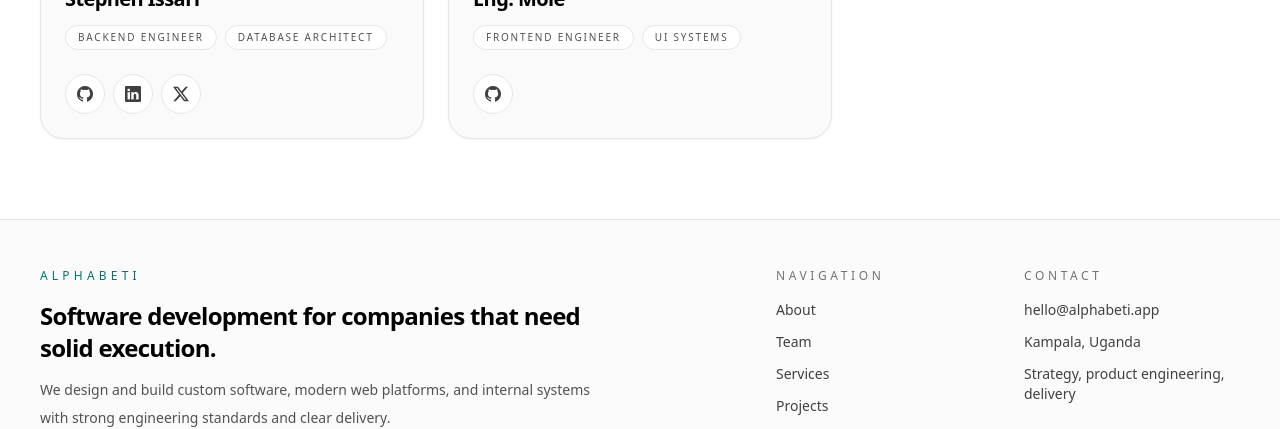
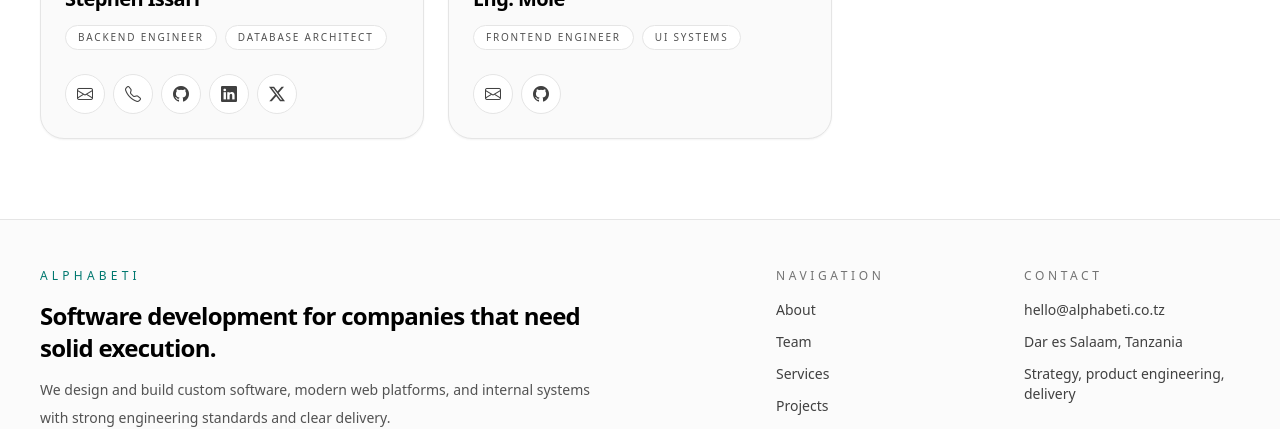
Before and after one commit to alphabeti-inc/alphabeti, a Next.js app: page /team in a window 1280 px wide. Shown: the part 1064-1493 px from the top of the page. Built offline with nearby package versions, Linux system fonts and the light colour scheme.

Commit message:
- contact info

```diff
--- a/app/contact/page.tsx
+++ b/app/contact/page.tsx
@@ -29,10 +29,10 @@ export default function ContactPage() {
             Reach out with your product idea, current system challenge, or delivery gap. We can help assess scope and recommend the next practical step.
           </p>
           <a
-            href="mailto:hello@alphabeti.app"
+            href="mailto:hello@alphabeti.co.tz"
             className="mt-8 inline-flex rounded-full bg-primary-600 px-6 py-3 text-sm font-semibold text-main-0 transition hover:bg-primary-700"
           >
-            hello@alphabeti.app
+            hello@alphabeti.co.tz
           </a>
         </div>
 
--- a/app/team/page.tsx
+++ b/app/team/page.tsx
@@ -3,6 +3,13 @@ import { TeamMember } from '@/components/TeamMember'
 type SocialLink = {
   label: string
   href: string
+  iconClass: string
+}
+
+type ContactInfo = {
+  label: string
+  value: string
+  href?: string
   iconClass: string
 }
 
@@ -12,6 +19,7 @@ type TeamMemberData = {
   github: string
   imageSrc: string
   socials?: SocialLink[]
+  contacts?: ContactInfo[]
 }
 
 const teamMembers: TeamMemberData[] = [
@@ -28,12 +36,34 @@ const teamMembers: TeamMemberData[] = [
       },
       { label: 'X', href: 'https://x.com/your-handle', iconClass: 'bi-twitter-x' },
     ],
+    contacts: [
+      {
+        label: 'Email',
+        value: 'stephen@alphabeti.co.tz',
+        href: 'mailto:stephen@alphabeti.co.tz',
+        iconClass: 'bi-envelope',
+      },
+      {
+        label: 'Phone',
+        value: '+256 700 000000',
+        href: 'tel:+256700000000',
+        iconClass: 'bi-telephone',
+      },
+    ],
   },
   {
     name: 'Eng. Mole ',
     roles: ['Frontend Engineer', 'UI Systems'],
     github: 'https://github.com/molegrace',
     imageSrc: 'https://avatars.githubusercontent.com/u/246514810?v=4',
+    contacts: [
+      {
+        label: 'Email',
+        value: 'mole@alphabeti.co.tz',
+        href: 'mailto:mole@alphabeti.co.tz',
+        iconClass: 'bi-envelope',
+      },
+    ],
   },
 ]
 
--- a/components/TeamMember.jsx
+++ b/components/TeamMember.jsx
@@ -10,9 +10,20 @@ export function TeamMember({ member }) {
     ...(member.socials ?? []),
   ]
 
+  const contacts = member.contacts ?? []
+
+  const allLinks = [
+    ...contacts.map((contact) => ({
+      label: contact.label,
+      href: contact.href,
+      iconClass: contact.iconClass,
+      title: contact.value,
+    })),
+    ...links,
+  ]
+
   return (
     <article className="group overflow-hidden rounded-3xl border border-main-200 bg-main-50 shadow-xs transition hover:-translate-y-1 hover:shadow-lg">
-
       {/* Image */}
       <div className="relative aspect-square overflow-hidden bg-linear-to-br from-main-200 via-main-100 to-primary-100">
         <Image
@@ -24,13 +35,11 @@ export function TeamMember({ member }) {
           priority={false}
         />
 
-        {/* Soft overlay */}
         <div className="absolute inset-0 bg-linear-to-t from-black/20 via-transparent to-transparent" />
       </div>
 
       {/* Content */}
       <div className="space-y-5 p-6">
-
         {/* Name + Roles */}
         <div className="space-y-3">
           <div>
@@ -64,22 +73,24 @@ export function TeamMember({ member }) {
           </p>
         )}
 
-        {/* Social Links */}
+        {/* Links */}
+        {allLinks.length > 0 && (
           <div className="flex items-center gap-2 pt-1">
-          {links.map((link) => (
+            {allLinks.map((link) => (
               <a
                 key={`${member.name}-${link.label}`}
                 href={link.href}
                 target="_blank"
                 rel="noreferrer"
                 aria-label={link.label}
-              title={link.label}
+                title={link.title || link.label}
                 className="inline-flex h-10 w-10 items-center justify-center rounded-full border border-main-200 bg-main-0 text-base text-main-700 transition-all hover:border-primary-300 hover:bg-primary-50 hover:text-primary-800"
               >
                 <i className={`bi ${link.iconClass}`} aria-hidden="true" />
               </a>
             ))}
           </div>
+        )}
       </div>
     </article>
   )
--- a/components/footer.tsx
+++ b/components/footer.tsx
@@ -43,14 +43,14 @@ export function Footer() {
           </div>
 
           <div>
-            <p className="font-[family:var(--font-mono)] text-xs uppercase tracking-[0.3em] text-main-500">
+            <p className="font-(--font-mono) text-xs uppercase tracking-[0.3em] text-main-500">
               Contact
             </p>
             <div className="mt-4 flex flex-col gap-3 text-sm text-main-700">
-              <a href="mailto:hello@alphabeti.app" className="transition hover:text-primary-700">
-                hello@alphabeti.app
+              <a href="mailto:hello@alphabeti.co.tz" className="transition hover:text-primary-700">
+                hello@alphabeti.co.tz
               </a>
-              <p>Kampala, Uganda</p>
+              <p>Dar es Salaam, Tanzania</p>
               <p>Strategy, product engineering, delivery</p>
             </div>
           </div>
--- a/components/top-navbar.tsx
+++ b/components/top-navbar.tsx
@@ -14,7 +14,7 @@ export function TopNavbar() {
     <header className="sticky top-0 z-50 border-b border-main-200/70 bg-main-0/85 backdrop-blur-xl">
       <div className="mx-auto flex w-full max-w-7xl items-center justify-between px-6 py-4 sm:px-8 lg:px-10">
         <Link href="/" className="flex flex-col">
-          <span className="font-[family:var(--font-mono)] text-xs uppercase tracking-[0.35em] text-primary-700">
+          <span className="font-(--font-mono) text-xs uppercase tracking-[0.35em] text-primary-700">
             alphabeti
           </span>
           <span className="text-sm text-main-600">Software development company</span>
```
Lines whose indentation alone changed are shown as unchanged.
